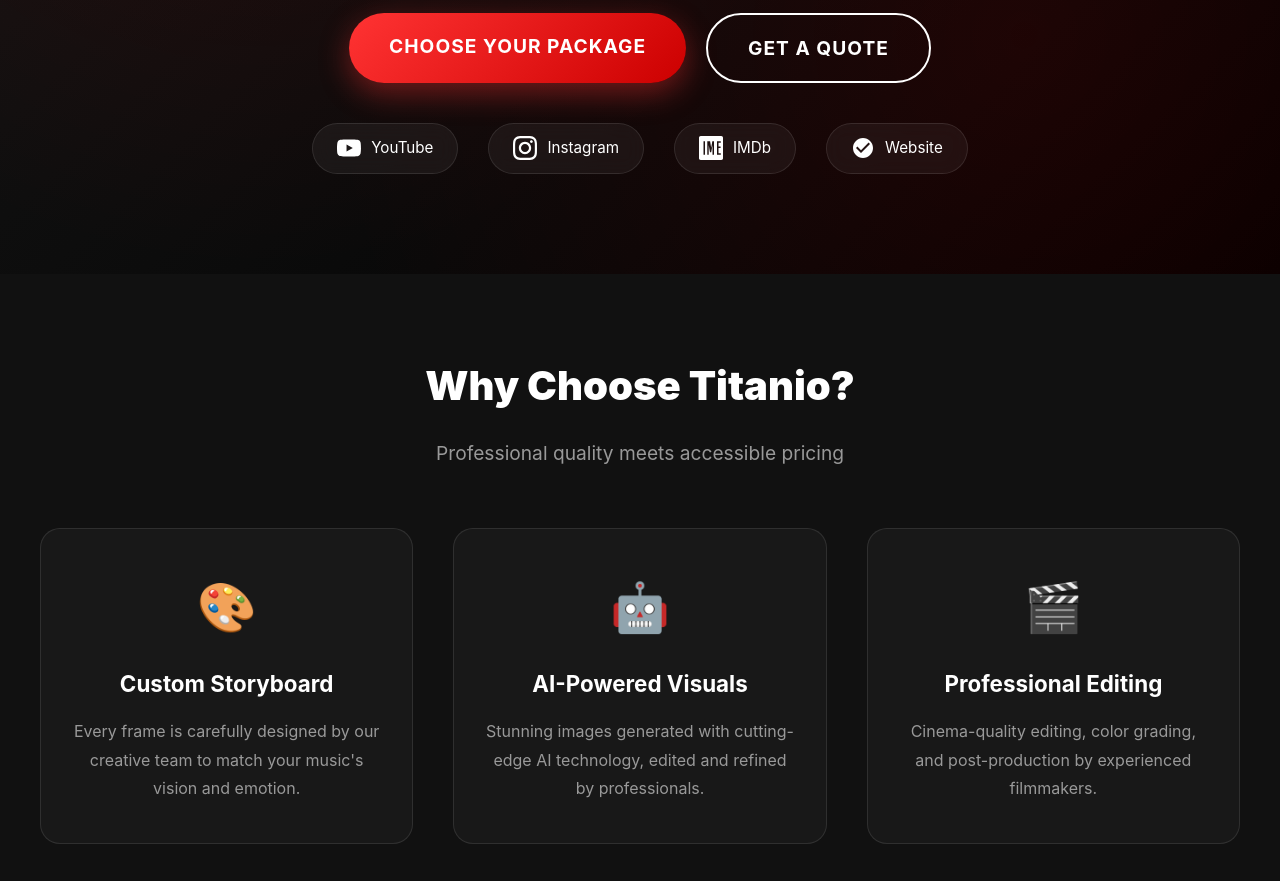
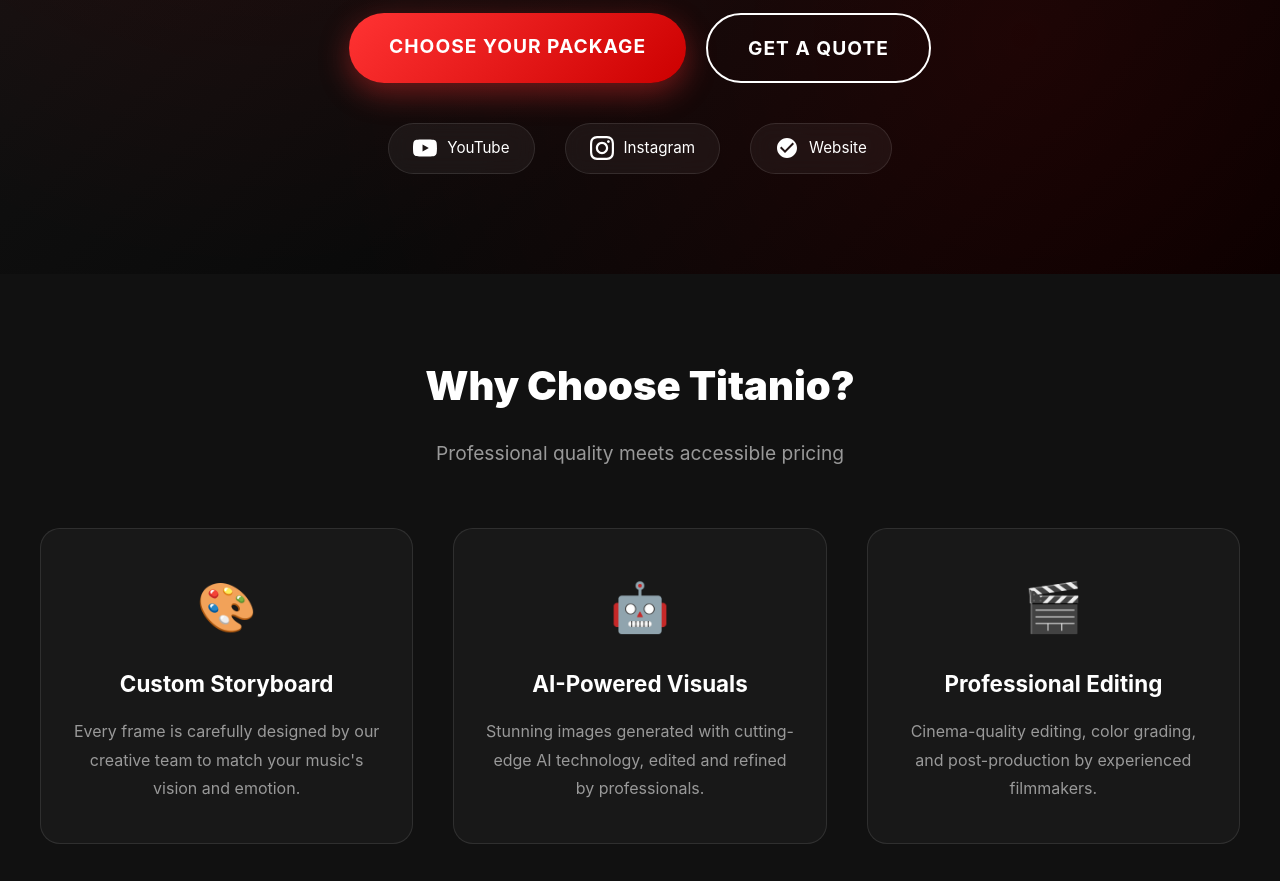
Before and after one commit to contact703/titanio-music-videos, a website: page index.html in a window 1280 px wide. Shown: the part 920-1801 px from the top of the page. Drawn offline with Linux system fonts and the light colour scheme.

Commit message:
Remove IMDb social link

```diff
--- a/index.html
+++ b/index.html
@@ -464,12 +464,6 @@
                     </svg>
                     Instagram
                 </a>
-                <a href="https://www.imdb.com/pt/search/title/?companies=co0366995" target="_blank" rel="noopener" class="social-link">
-                    <svg class="social-icon" viewBox="0 0 24 24" xmlns="http://www.w3.org/2000/svg">
-                        <path d="M22.3 0H1.7C.8 0 0 .8 0 1.7v20.6c0 .9.8 1.7 1.7 1.7h20.6c.9 0 1.7-.8 1.7-1.7V1.7c0-.9-.8-1.7-1.7-1.7zM4.5 5.3h1.5v13.4H4.5V5.3zm4.8 0h1.8l1.1 6.6 1.1-6.6H15v13.4h-1.5v-9.8l-1.3 7.3h-1.2l-1.3-7.3v9.8H8.3V5.3zm8.7 0h3.8v1.5h-2.3v3.8h2.1v1.5h-2.1v5.1h2.3v1.5H18V5.3z"/>
-                    </svg>
-                    IMDb
-                </a>
                 <a href="https://www.titanioproducoes.com.br/about-1" target="_blank" rel="noopener" class="social-link">
                     <svg class="social-icon" viewBox="0 0 24 24" xmlns="http://www.w3.org/2000/svg">
                         <path d="M12 2C6.48 2 2 6.48 2 12s4.48 10 10 10 10-4.48 10-10S17.52 2 12 2zm-2 15l-5-5 1.41-1.41L10 14.17l7.59-7.59L19 8l-9 9z"/>
```
